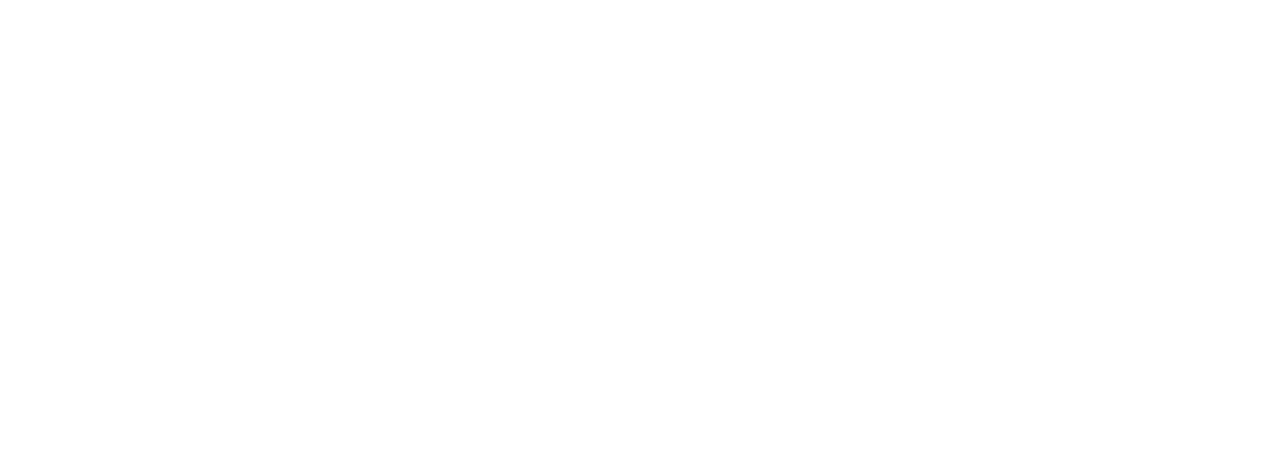
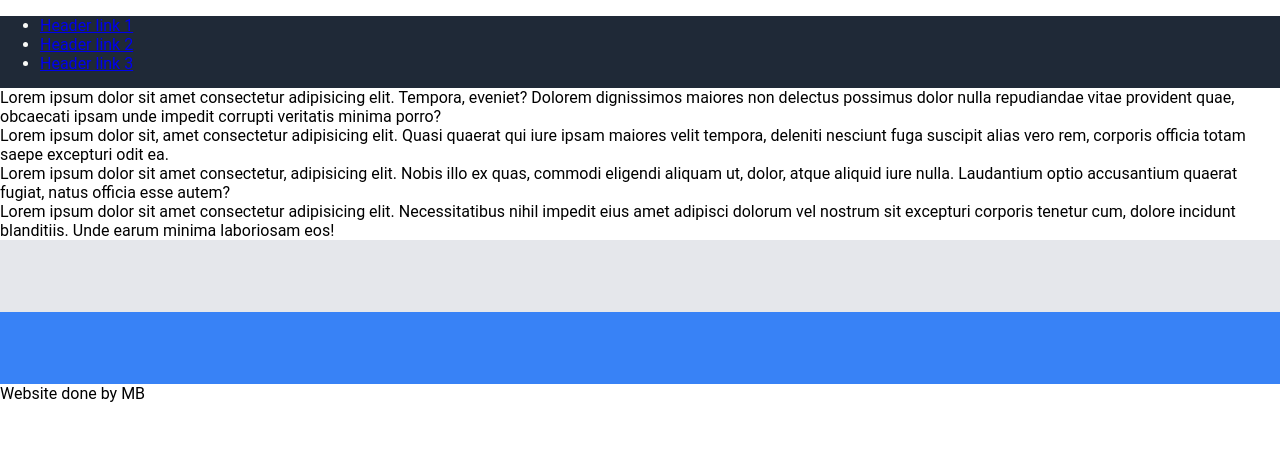
Before and after one commit to saltxd/landing_page, a plain HTML site: page index.html in a window 1280 px wide. Drawn offline with Linux system fonts and the light colour scheme.

Commit message:
Add content inside elements

```diff
--- a/index.html
+++ b/index.html
@@ -9,11 +9,19 @@
 </head>
 <body>
   <div class="header">
+    <ul>
+        <li><a href="#">Header link 1</a></li>
+        <li><a href="#">Header link 2</a></li>
+        <li><a href="#">Header link 3</a></li>
+    </ul>
 
   </div>
 
   <div class="main">
-
+    <div class="card">Lorem ipsum dolor sit amet consectetur adipisicing elit. Tempora, eveniet? Dolorem dignissimos maiores non delectus possimus dolor nulla repudiandae vitae provident quae, obcaecati ipsam unde impedit corrupti veritatis minima porro?</div>
+    <div class="card">Lorem ipsum dolor sit, amet consectetur adipisicing elit. Quasi quaerat qui iure ipsam maiores velit tempora, deleniti nesciunt fuga suscipit alias vero rem, corporis officia totam saepe excepturi odit ea.</div>
+    <div class="card">Lorem ipsum dolor sit amet consectetur, adipisicing elit. Nobis illo ex quas, commodi eligendi aliquam ut, dolor, atque aliquid iure nulla. Laudantium optio accusantium quaerat fugiat, natus officia esse autem?</div>
+    <div class="card">Lorem ipsum dolor sit amet consectetur adipisicing elit. Necessitatibus nihil impedit eius amet adipisci dolorum vel nostrum sit excepturi corporis tenetur cum, dolore incidunt blanditiis. Unde earum minima laboriosam eos!</div>
   </div>
 
   <div class="quotes">
@@ -24,7 +32,9 @@
 
   </div>
 
-
+  <div class="footer">
+    Website done by MB
+  </div>
 
 </body>
 </html>
--- a/style.css
+++ b/style.css
@@ -1,6 +1,26 @@
 
 body{
-    font-family: roboto, sans-serif, system-ui, -apple-system, BlinkMacSystemFont, 'Segoe UI', Roboto, Oxygen, Ubuntu, Cantarell, 'Open Sans', 'Helvetica Neue', sans-serif;
+    font-family: Roboto, sans-serif, system-ui, -apple-system, BlinkMacSystemFont, 'Segoe UI', Roboto, Oxygen, Ubuntu, Cantarell, 'Open Sans', 'Helvetica Neue', sans-serif;
     margin: 0;
     min-height: 100vh;
 }
+
+.header{
+    height: 72px;
+    background-color: #1F2937;
+    color: #f9faf8;
+}
+
+.quotes{
+    height: 72px;
+    background-color: #E5E7EB;
+}
+
+.action{
+    height: 72px;
+    background-color: #3882F6;
+}
+
+.footer{
+    height: 72px;
+}
```
